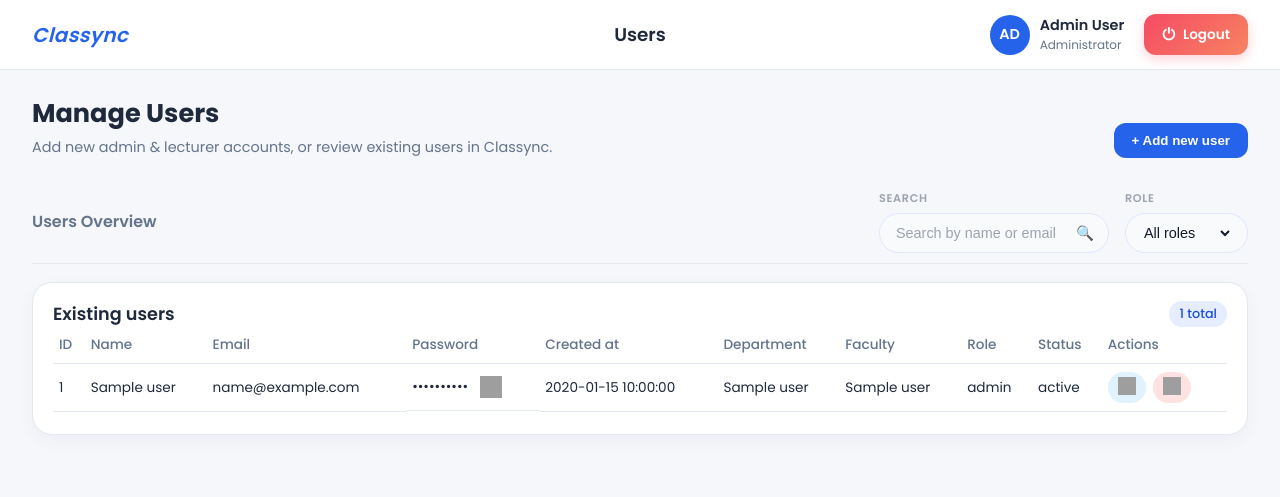
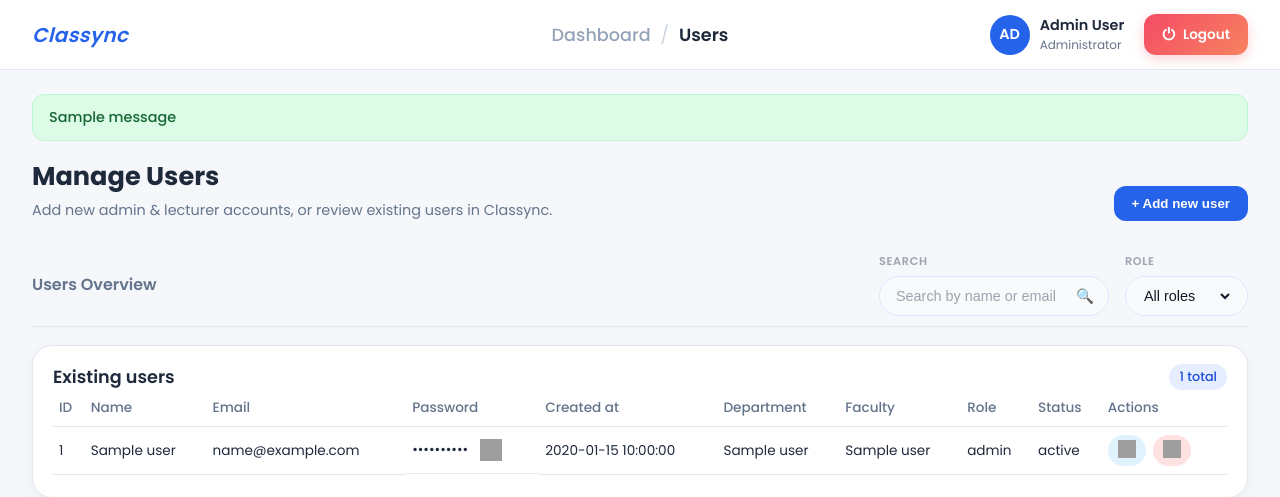
Before and after one commit to hannbella18/Classync, a Python web app: template server/templates/admin_users.html in a window 1280 px wide. Shown: the top 497 px of the page. Run offline with Jinja, Linux system fonts and the light colour scheme; the template is opened without the code that fills it: most values are stand-ins (such as "Sample title", 1, 10 or a date in 2020); one stand-in notice (Sample message) is shown; grey boxes are pictures that could not be loaded.

Commit message:
Fix: Add breadcrumbs and flash messages

```diff
--- a/server/static/css/admin_dashboard.css
+++ b/server/static/css/admin_dashboard.css
@@ -324,6 +324,68 @@ html, body {
 }
 
 /* =========================================================
+   NEW: BREADCRUMB NAVIGATION
+   ========================================================= */
+.nav-breadcrumb {
+  display: flex;
+  align-items: center;
+  gap: 10px; /* Space between items */
+  font-family: 'Poppins', sans-serif;
+}
+
+.breadcrumb-link {
+  color: #94a3b8; /* Soft Gray */
+  text-decoration: none;
+  font-size: 1.1rem;
+  font-weight: 500;
+  transition: color 0.2s;
+}
+
+.breadcrumb-link:hover {
+  color: #2563eb; /* Blue on hover */
+  text-decoration: underline;
+}
+
+.breadcrumb-separator {
+  color: #cbd5e1; /* Light gray slash */
+  font-size: 1.1rem;
+}
+
+.breadcrumb-current {
+  color: #1e293b; /* Dark Blue/Black */
+  font-weight: 600;
+  font-size: 1.1rem;
+}
+
+/* =========================================================
+   NEW: FLASH MESSAGES (Shared Style)
+   ========================================================= */
+.flash-container {
+  margin-bottom: 1rem;
+}
+
+.flash {
+  padding: 0.75rem 1rem;
+  border-radius: 12px;
+  font-size: 0.9rem;
+  font-weight: 500;
+  margin-bottom: 0.5rem;
+  animation: fadeIn 0.3s ease-out;
+}
+
+.flash-success {
+  background: #dcfce7;
+  color: #166534;
+  border: 1px solid #bbf7d0;
+}
+
+.flash-error {
+  background: #fee2e2;
+  color: #b91c1c;
+  border: 1px solid #fecaca;
+}
+
+/* =========================================================
    ANIMATIONS
 ========================================================= */
 
--- a/server/templates/admin_classes.html
+++ b/server/templates/admin_classes.html
@@ -30,7 +30,11 @@
       </div>
 
       <div class="admin-nav-center">
-        <div class="admin-nav-title">Classes</div>
+        <div class="nav-breadcrumb">
+          <a href="{{ url_for('admin_dashboard') }}" class="breadcrumb-link">Dashboard</a>
+          <span class="breadcrumb-separator">/</span>
+          <span class="breadcrumb-current">Classes</span>
+        </div>
       </div>
 
       <div class="admin-nav-right">
--- a/server/templates/admin_faculties.html
+++ b/server/templates/admin_faculties.html
@@ -37,7 +37,11 @@
       </div>
 
       <div class="admin-nav-center">
-        <div class="admin-nav-title">Faculties</div>
+        <div class="nav-breadcrumb">
+          <a href="{{ url_for('admin_dashboard') }}" class="breadcrumb-link">Dashboard</a>
+          <span class="breadcrumb-separator">/</span>
+          <span class="breadcrumb-current">Faculties</span>
+        </div>
       </div>
 
       <div class="admin-nav-right">
--- a/server/templates/admin_users.html
+++ b/server/templates/admin_users.html
@@ -37,7 +37,11 @@
       </div>
 
       <div class="admin-nav-center">
-        <div class="admin-nav-title">Users</div>
+        <div class="nav-breadcrumb">
+          <a href="{{ url_for('admin_dashboard') }}" class="breadcrumb-link">Dashboard</a>
+          <span class="breadcrumb-separator">/</span>
+          <span class="breadcrumb-current">Users</span>
+        </div>
       </div>
 
       <div class="admin-nav-right">
@@ -61,6 +65,17 @@
 
     <!-- MAIN -->
     <main class="admin-main">
+      {% with messages = get_flashed_messages(with_categories=true) %}
+        {% if messages %}
+          <div class="flash-container">
+            {% for category, message in messages %}
+              <div class="flash flash-{{ category }}">
+                {{ message }}
+              </div>
+            {% endfor %}
+          </div>
+        {% endif %}
+      {% endwith %}
 
       <!-- Header + Add button -->
       <section class="users-header">
```
Also changed, not shown: server/templates/admin_dashboard.html (+11 -3 lines), server/templates/admin_departments.html (+16 -1 lines).
